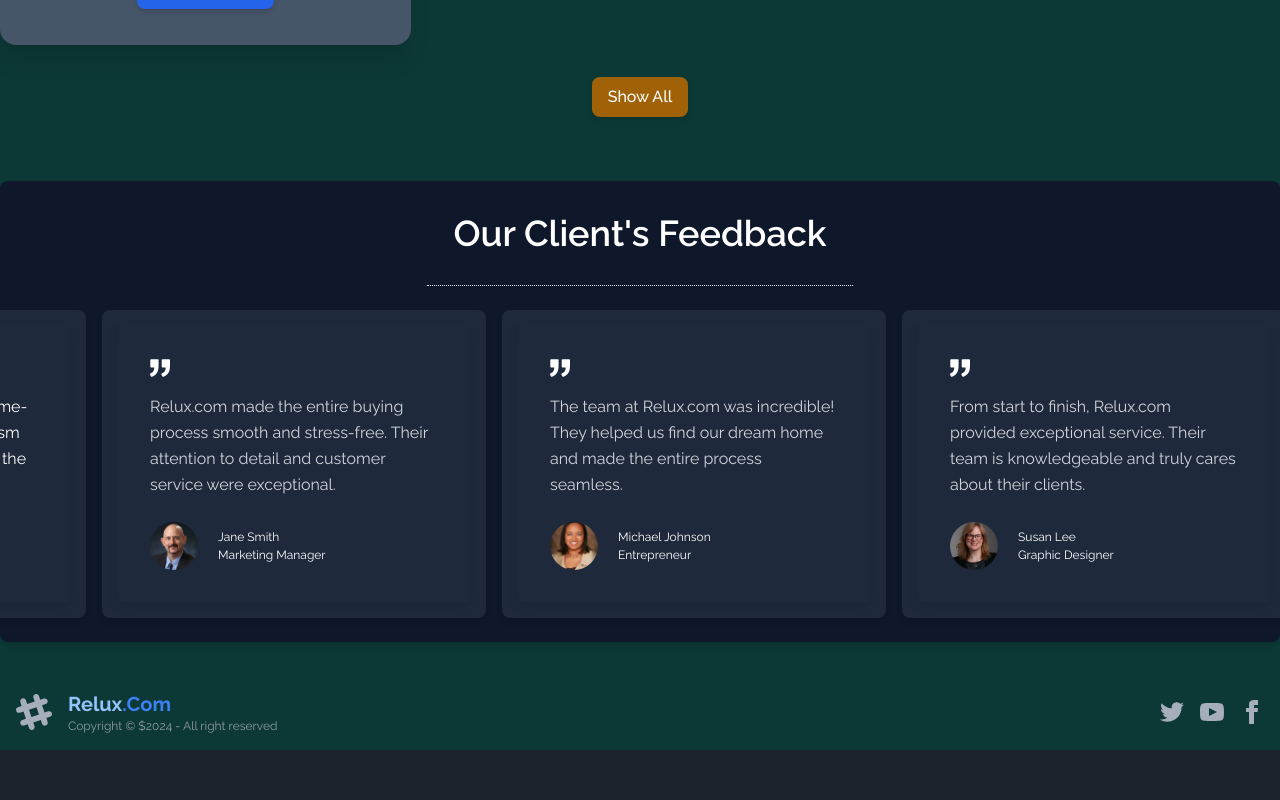
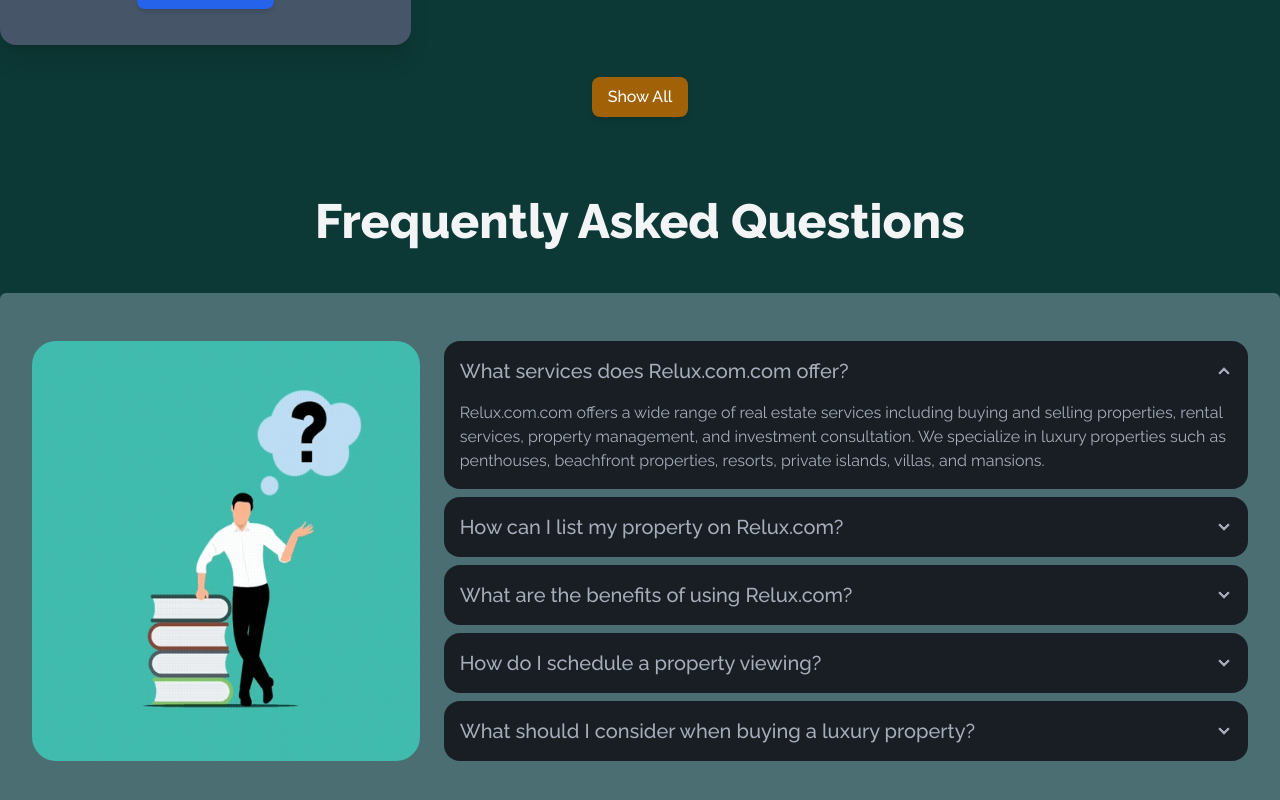
Before and after one commit to Rashedin-063/RealState-Assignment-A9, a React (Vite) app: page / in a window 1280 px wide. Shown: the part 1996-2796 px from the top of the page. Before the commit the page ends 2746 px from the top, so only its background shows below. Built offline with nearby package versions, Linux system fonts and the light colour scheme; no server answers.

Commit message:
optional section 2 : faq section done

```diff
--- a/src/components/ClientReview.jsx
+++ b/src/components/ClientReview.jsx
@@ -1,3 +1,4 @@
+/* eslint-disable react/no-unescaped-entities */
 import Marquee from 'react-fast-marquee';
 // import AOS
 import AOS from 'aos';
@@ -13,15 +14,11 @@ import Client6 from '../assets/client6.jpg';
 
 const ClientReview = () => {
   return (
-    <div
-      data-aos='fade-left'
-      data-aos-duration='3000'
-      className='bg-slate-900 rounded-lg shadow-md text-white font-merriweather'
-    >
-      <h1 className='text-4xl text-center py-8 font-semibold mt-16'>
+    <div data-aos='fade-left' data-aos-duration='3000' className='pt-12'>
+      <h1 className='text-4xl lg:text-5xl font-extrabold text-gray-100 mb-8 text-center'>
         Our Client's Feedback
       </h1>
-      <hr className='w-3/4 lg:w-1/3 border-dotted mx-auto' />
+      <div className='bg-slate-900 rounded-lg shadow-md text-white font-merriweather'>
         <Marquee className='flex py-6' pauseOnHover='true'>
           {/* slide 1 */}
           <div className='p-4 w-96 bg-slate-800 rounded-lg shadow-md mr-4'>
@@ -36,7 +33,8 @@ const ClientReview = () => {
               </svg>
               <p className='leading-relaxed mb-6 '>
                 Working with Relux.com was a game-changer for us. Their
-              professionalism and dedication ensured we found the perfect home.
+                professionalism and dedication ensured we found the perfect
+                home.
               </p>
               <div className='flex items-center gap-5'>
                 <img
@@ -181,7 +179,8 @@ const ClientReview = () => {
               </svg>
               <p className='leading-relaxed mb-6 text-gray-300'>
                 Relux.com went above and beyond to help us find the perfect
-              property. Their service is top-notch, and we couldn't be happier.
+                property. Their service is top-notch, and we couldn't be
+                happier.
               </p>
               <div className='flex items-center gap-5'>
                 <img
@@ -198,6 +197,7 @@ const ClientReview = () => {
           </div>
         </Marquee>
       </div>
+    </div>
   );
 };
 
--- a/src/components/EstateSection.jsx
+++ b/src/components/EstateSection.jsx
@@ -36,7 +36,7 @@ const EstateSection = ({ data }) => {
       </div>
       <div
         data-aos='zoom-in'
-        data-aos-duration='3000'
+        data-aos-duration='2000'
         onClick={() => setDataLength(data.length)} className={dataLength === data.length ? 'hidden mt-8' : 'mt-8'}>
         <Button type='secondary' label='Show All'></Button>
       </div>
--- /dev/null
+++ b/src/components/FAQSection.jsx
@@ -0,0 +1,123 @@
+import q1 from '../assets/q1.webp'
+
+// import AOS
+import AOS from 'aos';
+import 'aos/dist/aos.css';
+AOS.init();
+
+/* eslint-disable react/no-unescaped-entities */
+const FAQSection = () => {
+  return (
+    <div className='pt-12'>
+      <h2 className='text-4xl lg:text-5xl font-extrabold text-gray-100 mb-12 text-center'>
+        Frequently Asked Questions
+      </h2>
+      <div className='mx-auto px-4 sm:px-6 lg:px-8 bg-blue-100 py-12 bg-opacity-30 rounded-md'>
+        <div className='flex flex-col md:flex-row gap-6'>
+          <div
+            data-aos='zoom-in'
+            data-aos-duration='2000'
+          >
+            <img
+              className='min-h-[420px] w-[1200px] rounded-3xl'
+              src={q1}
+              alt=''
+            />
+          </div>
+          {/* Accordion */}
+          <div
+            data-aos='fade-left'
+            data-aos-duration='2000'
+          >
+            {/* q&a 1 */}
+            <div className='collapse collapse-arrow bg-base-200 mb-2'>
+              <input type='radio' name='my-accordion-2' defaultChecked />
+              <div className='collapse-title text-xl font-medium'>
+                What services does Relux.com.com offer?
+              </div>
+              <div className='collapse-content'>
+                <p>
+                  {' '}
+                  Relux.com.com offers a wide range of real estate services
+                  including buying and selling properties, rental services,
+                  property management, and investment consultation. We
+                  specialize in luxury properties such as penthouses, beachfront
+                  properties, resorts, private islands, villas, and mansions.
+                </p>
+              </div>
+            </div>
+            {/* q&a 2 */}
+            <div className='collapse collapse-arrow bg-base-200 mb-2'>
+              <input type='radio' name='my-accordion-2' />
+              <div className='collapse-title text-xl font-medium'>
+                How can I list my property on Relux.com?
+              </div>
+              <div className='collapse-content'>
+                <p>
+                  {' '}
+                  To list your property on Relux.com, you can contact us through
+                  our website or call our customer service. Our team will guide
+                  you through the process, help you prepare your property for
+                  listing, and ensure that it reaches the right audience.
+                </p>
+              </div>
+            </div>
+            {/* q&a 3 */}
+            <div className='collapse collapse-arrow bg-base-200 mb-2'>
+              <input type='radio' name='my-accordion-2' />
+              <div className='collapse-title text-xl font-medium'>
+                What are the benefits of using Relux.com?
+              </div>
+              <div className='collapse-content'>
+                <p>
+                  {' '}
+                  Relux.com provides personalized service, expert market
+                  knowledge, and extensive marketing reach. Our dedicated team
+                  of professionals ensures a seamless and stress-free
+                  experience, whether you are buying, selling, or renting a
+                  property. We prioritize your needs and work tirelessly to
+                  achieve your real estate goals.
+                </p>
+              </div>
+            </div>
+            {/* q&a 4 */}
+            <div className='collapse collapse-arrow bg-base-200 mb-2'>
+              <input type='radio' name='my-accordion-2' />
+              <div className='collapse-title text-xl font-medium'>
+                How do I schedule a property viewing?
+              </div>
+              <div className='collapse-content'>
+                <p>
+                  To schedule a property viewing, you can visit the property
+                  listing on our website and use the contact form to request a
+                  viewing. Alternatively, you can call our office directly, and
+                  one of our agents will assist you in arranging a convenient
+                  time for the viewing.
+                </p>
+              </div>
+            </div>
+            {/* q&a 5 */}
+            <div className='collapse collapse-arrow bg-base-200 mb-2'>
+              <input type='radio' name='my-accordion-2' />
+              <div className='collapse-title text-xl font-medium'>
+                What should I consider when buying a luxury property?
+              </div>
+              <div className='collapse-content'>
+                <p>
+                  When buying a luxury property, it's important to consider
+                  factors such as location, amenities, future resale value, and
+                  your personal preferences. Working with an experienced real
+                  estate agent like those at Relux.com can help you navigate
+                  these factors and make an informed decision that aligns with
+                  your lifestyle and investment goals.
+                </p>
+              </div>
+            </div>
+          </div>
+        </div>
+      </div>
+    </div>
+  );
+};
+
+export default FAQSection;
--- a/src/pages/Home.jsx
+++ b/src/pages/Home.jsx
@@ -3,6 +3,7 @@ import Banner from '../components/Banner';
 import { useLoaderData } from 'react-router-dom';
 import EstateSection from '../components/EstateSection';
 import ClientReview from '../components/ClientReview';
+import FAQSection from '../components/FAQSection';
 
 const Home = () => {
   const data = useLoaderData();
@@ -14,6 +15,7 @@ const Home = () => {
       </Helmet>
       <Banner />
       <EstateSection data={data} />
+      <FAQSection/>
       <ClientReview/>
     </div>
   );
--- a/src/pages/shared/Footer.jsx
+++ b/src/pages/shared/Footer.jsx
@@ -2,9 +2,9 @@ import { Link } from "react-router-dom";
 
 const Footer = () => {
   return (
-    <div className='primary-bg'>
+    <div className='bg-slate-950'>
       <div>
-        <footer className='footer text-neutral-content items-center p-4 max-w-7xl mx-auto flex justify-between'>
+        <footer className='footer text-neutral-content items-center p-4 py-8 max-w-7xl mx-auto flex justify-between'>
           <aside className=' items-center'>
             <div className='flex gap-4 items-center'>
               <svg
--- a/src/pages/shared/Navbar.jsx
+++ b/src/pages/shared/Navbar.jsx
@@ -18,7 +18,7 @@ const Navbar = () => {
   }
 
   return (
-    <div className='navbar primary-bg rounded-md py-4 lg:py-6'>
+    <div className='navbar primary-bg py-4 lg:py-6 sticky top-0 z-10'>
       <div className='navbar-start -ml-2 lg:-ml-0'>
         {/* dropdown */}
         <div className='dropdown'>
```
Also changed, not shown: src/assets/q1.webp (added), src/assets/q2.gif (added). Lines whose indentation alone changed are shown as unchanged.
